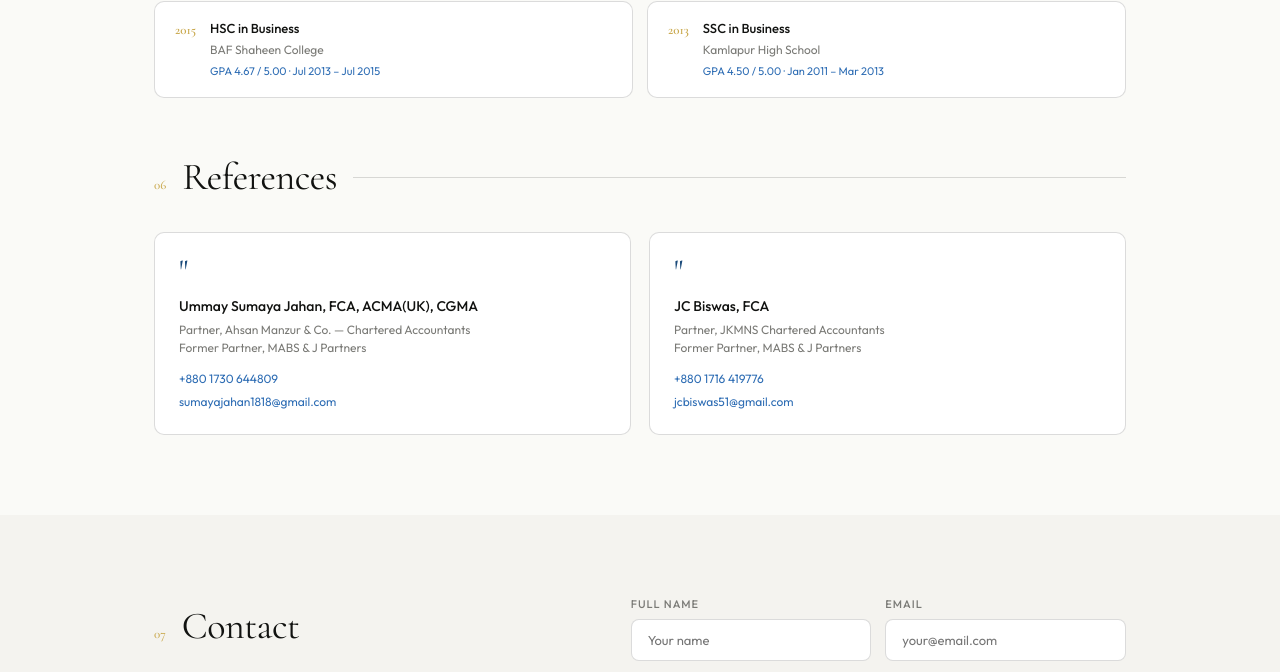
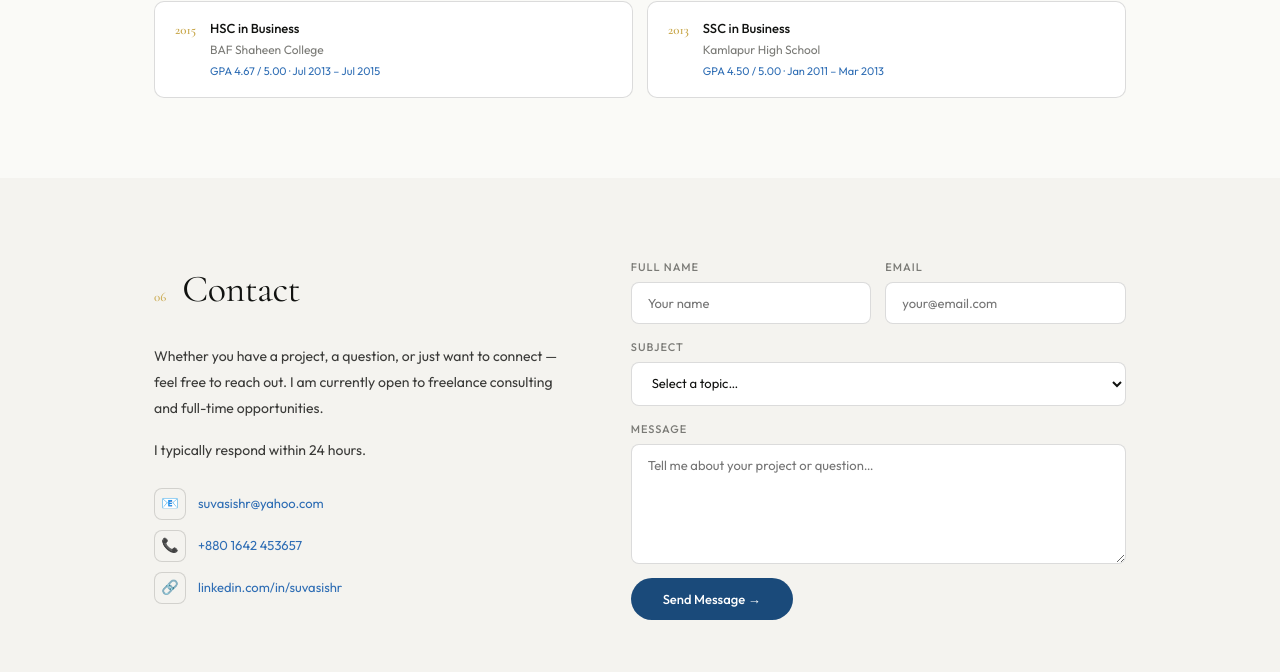
Before and after one commit to suvasishr/suvasishr.github.io, a plain HTML site: page index.html in a window 1280 px wide. Shown: the part 4160-4832 px from the top of the page. Drawn offline with nearby package versions, Linux system fonts and the light colour scheme.

Commit message:
Update index.html

```diff
--- a/index.html
+++ b/index.html
@@ -982,33 +982,6 @@ footer .f-name {
       </div>
     </div>
 
-    <div style="margin-top: 3rem;">
-      <div class="section-header" style="margin-bottom: 1.5rem;">
-        <span class="section-num">06</span>
-        <h2 class="section-title">References</h2>
-        <div class="section-line"></div>
-      </div>
-      <div class="refs-grid">
-        <div class="ref-card">
-          <div class="ref-quote">"</div>
-          <div class="ref-name">Ummay Sumaya Jahan, FCA, ACMA(UK), CGMA</div>
-          <div class="ref-role">Partner, Ahsan Manzur &amp; Co. — Chartered Accountants<br>Former Partner, MABS &amp; J Partners</div>
-          <div class="ref-contact">
-            <a href="tel:+8801730644809">+880 1730 644809</a>
-            <a href="mailto:sumayajahan1818@gmail.com">sumayajahan1818@gmail.com</a>
-          </div>
-        </div>
-        <div class="ref-card">
-          <div class="ref-quote">"</div>
-          <div class="ref-name">JC Biswas, FCA</div>
-          <div class="ref-role">Partner, JKMNS Chartered Accountants<br>Former Partner, MABS &amp; J Partners</div>
-          <div class="ref-contact">
-            <a href="tel:+8801716419776">+880 1716 419776</a>
-            <a href="mailto:jcbiswas51@gmail.com">jcbiswas51@gmail.com</a>
-          </div>
-        </div>
-      </div>
-    </div>
   </div>
 </section>
 
@@ -1017,7 +990,7 @@ footer .f-name {
   <div class="contact-wrap">
     <div>
       <div class="section-header" style="margin-bottom: 1.5rem;">
-        <span class="section-num">07</span>
+        <span class="section-num">06</span>
         <h2 class="section-title">Contact</h2>
       </div>
       <div class="contact-intro">
```
